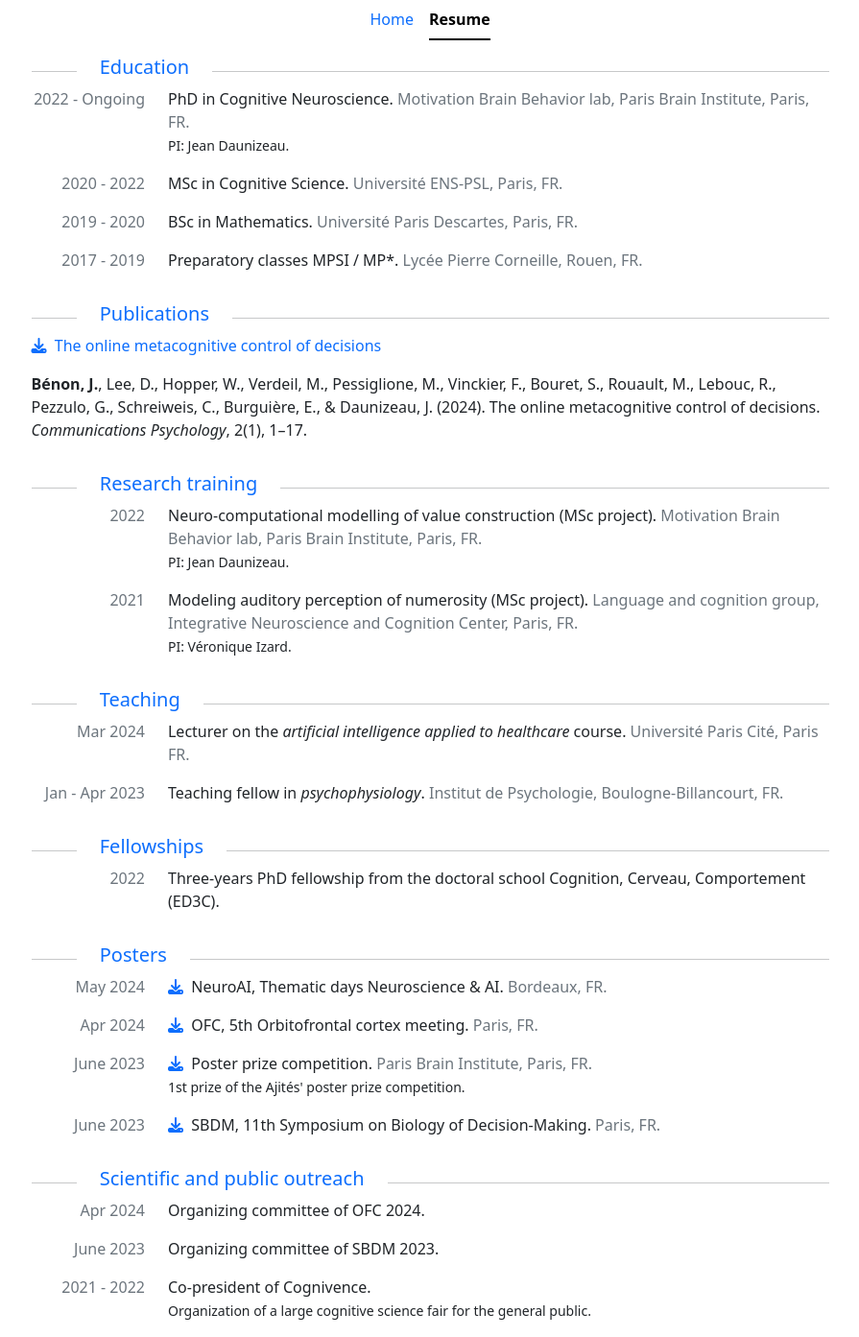
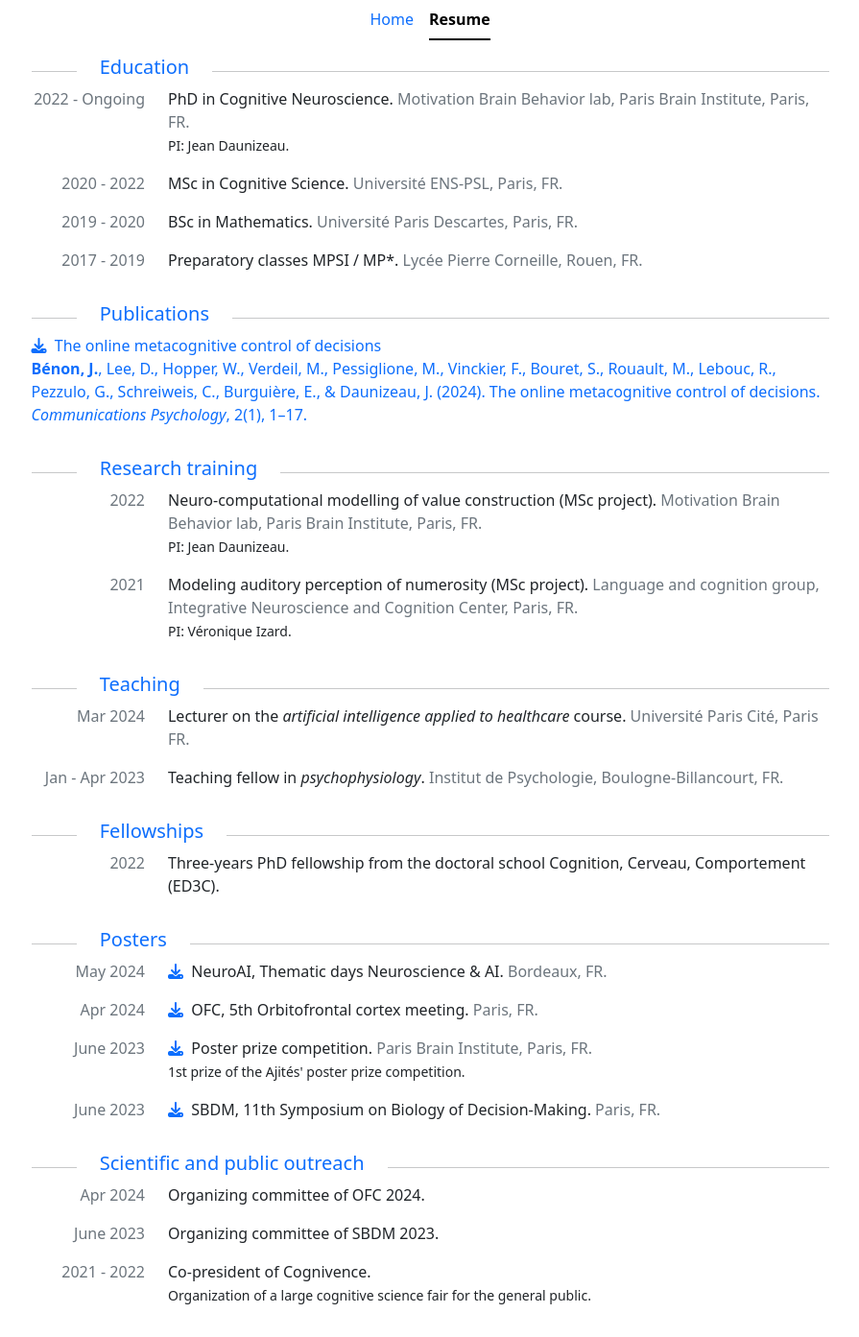
Before and after one commit to jbenon/jbenon.github.io, a Jekyll site: the page built from resume.html, in a window 1280 px wide. Shown: the whole page at 96% size, without its empty margins (192-1087 px from the left). Built offline with Jekyll 4.4.1, drawn with Linux system fonts in a browser that asks for light colours; nearby versions of some CDN libraries.

Commit message:
Simple line breaks between publication and citation

```diff
--- a/resume.html
+++ b/resume.html
@@ -25,7 +25,7 @@ layout: default
             {% for publication in section.publications %}
                 <div class="row justify-content-center">
                     <div class="col">
-                        <p class="text-primary"></h6>
+                        <p class="text-primary">
                           <a class="icon-link link-underline link-underline-opacity-0"
                           href="/assets/{{publication.pdf}}.pdf"
                           data-bs-toggle="tooltip" data-bs-title="Download" download>
@@ -36,8 +36,9 @@ layout: default
                           data-bs-toggle="tooltip" data-bs-title="{{publication.title-tooltip}}">
                             {{publication.title}}
                           </a>
+                        <br>
+                        {{publication.citation}}
                         </p>
-                        <p>{{publication.citation}}</p>
                     </div>
                 </div>
               {% endfor %}
```
